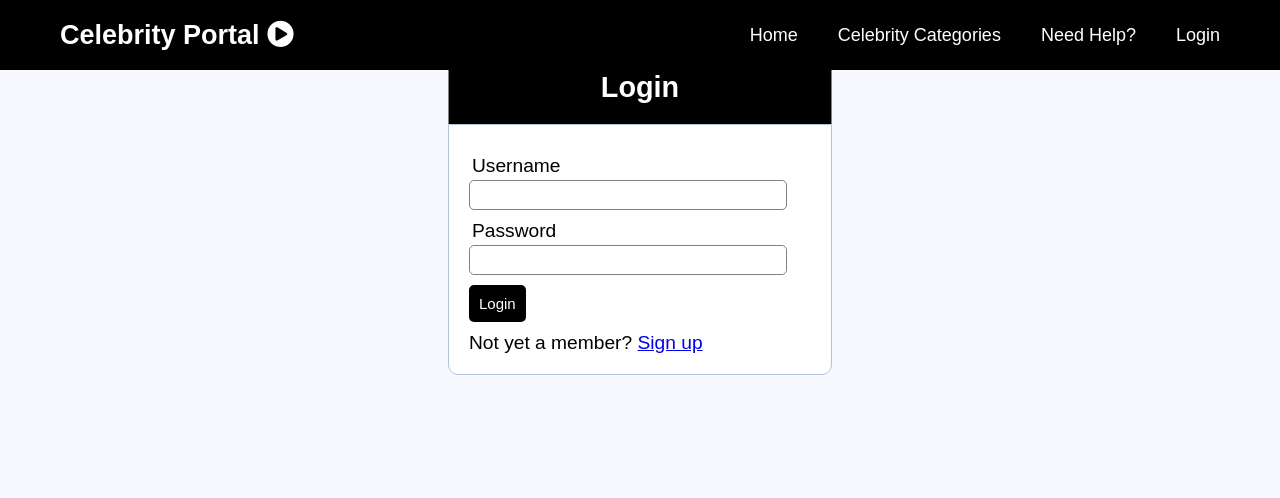
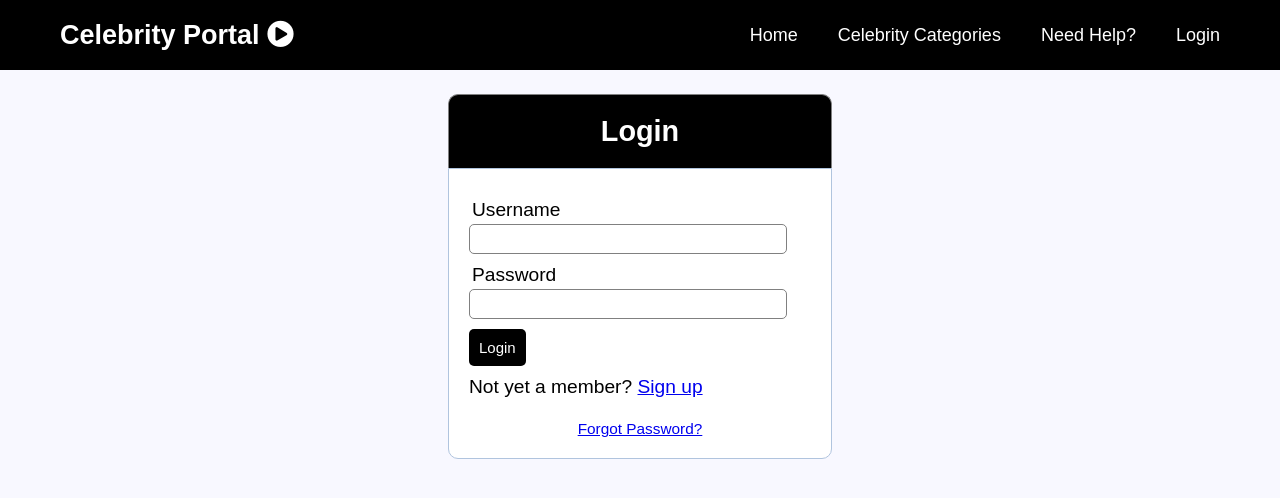
Before and after one commit to teckhuong/Personalized-Celebrity-Greetings-Portal, a PHP site: page /CelebPortalNEW/userlogin.php in a window 1280 px wide. Shown: the top 498 px of the page. Run offline with PHP 8.4, Linux system fonts and the light colour scheme; some libraries are stand-ins or nearby versions.

Commit message:
Update userlogin.php

```diff
--- a/CelebPortal/userlogin.php
+++ b/CelebPortal/userlogin.php
@@ -7,6 +7,7 @@
   <link rel="stylesheet" type="text/css" href="styleuser.css">
 </head>
 <body>
+<br><br>
   <div class="header">
   	<h2>Login</h2>
   </div>
@@ -27,6 +28,8 @@
   	<p>
   		Not yet a member? <a href="userSignup.php">Sign up</a>
   	</p>
+	  <br>
+	  <div style="font-size: 0.8em; text-align: center;"><a href="enter_email.php">Forgot Password?</a></div>
   </form>
 </body>
 </html>
```
